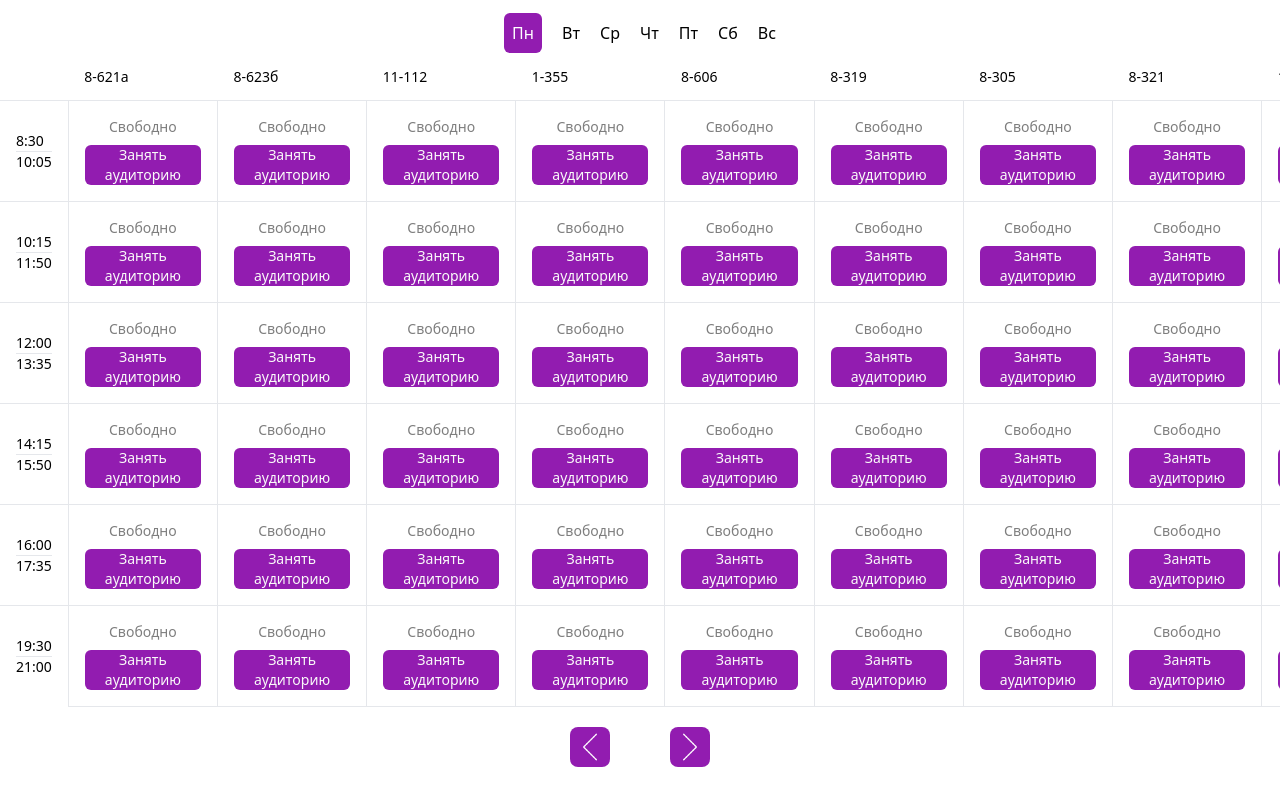
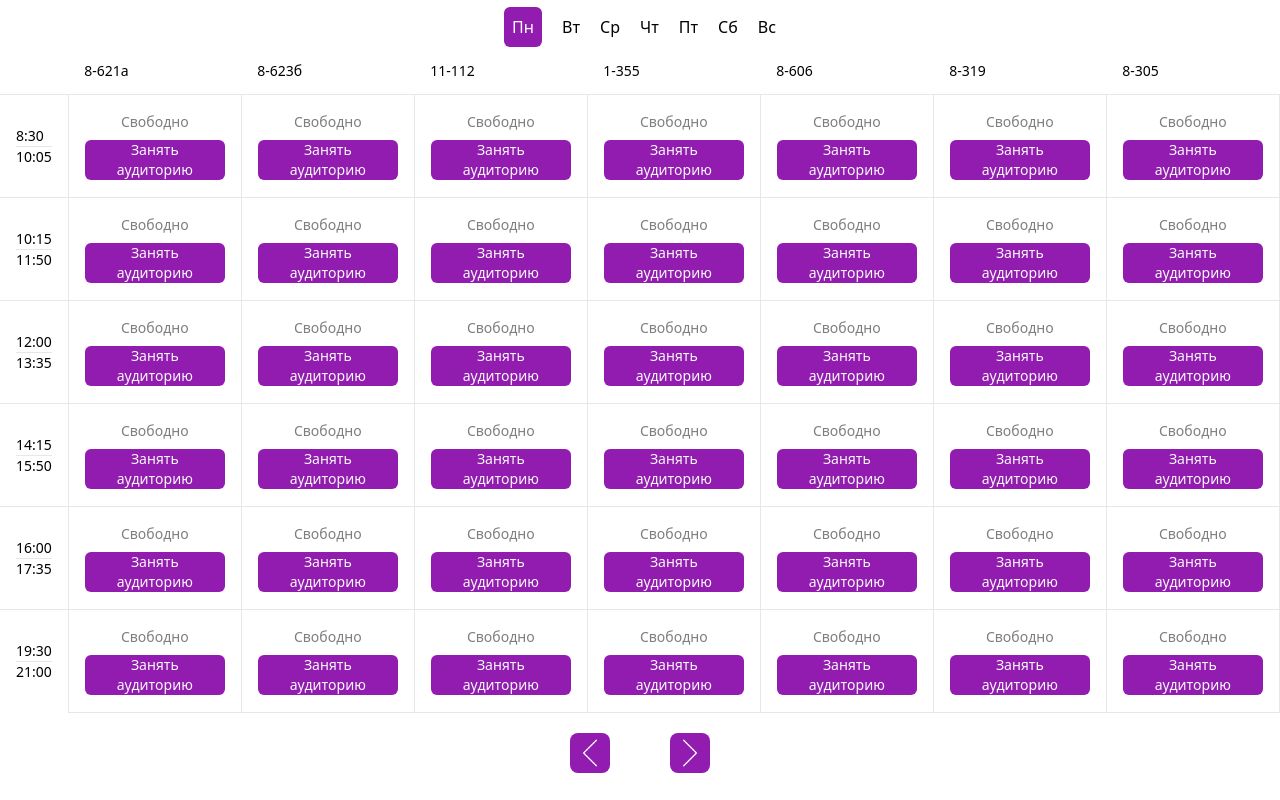
Before and after one commit to L-Arzt/ithubproject, a Next.js app: page /User/TimeTable in a window 1280 px wide. Built offline with nearby package versions, Linux system fonts and the light colour scheme; no server answers; the database is empty.

Commit message:
fixed 1.9

```diff
--- a/app/User/TimeTable/TimeTable.jsx
+++ b/app/User/TimeTable/TimeTable.jsx
@@ -98,8 +98,8 @@ export default function TimeTable({ data, weekRange }) {
         let table = [];
         for (let i = 1; i < 7; i++) {
             let tablePart = (
-                <TableRow className='customKletka'>
-                    <TableCell className="">{TimeLessonS[i]}<hr />{TimeLessonPo[i]}</TableCell>
+                <TableRow className='customKletka '>
+                    <TableCell >{TimeLessonS[i]}<hr />{TimeLessonPo[i]}</TableCell>
                     {dataset.map((aud) => {
                         const lesson = aud.rasp.find(
                             (lesson) => lesson.weekDay === day && lesson.numberLesson === i
@@ -111,14 +111,14 @@ export default function TimeTable({ data, weekRange }) {
                             return (
                                 <>
                                     {lesson.booked == '1' ? (
-                                        <TableCell className="border w-[180px] h-[90px] transform transition-transform duration-200"
+                                        <TableCell className="border  transform transition-transform duration-200 "
                                             onMouseEnter={() => setHover(prevState => ({ ...prevState, [lesson.id]: true }))}
                                             onMouseLeave={() => setHover(prevState => ({ ...prevState, [lesson.id]: false }))}
                                         >
                                             <Link href={`/admin/book/UpdatePage/${lesson.id}`}>
-                                                <div className={`relative flex flex-col items-center justify-center transition-all duration-200 `}>
+                                                <div className={`relative w-[140px] h-[70px] flex flex-col items-center justify-center transition-all duration-200 `}>
                                                     {hover[lesson.id] ? (
-                                                        <div className='absolute flex items-center justify-center gap-2   w-[250px] h-[120px] p-2 bg-gray-200 rounded-lg'>
+                                                        <div className='absolute  flex items-center justify-center gap-2   w-[250px] h-[120px] p-2 bg-gray-200 rounded-lg '>
                                                             <div className='flex flex-col'>
                                                                 <p className="font-bold">{lesson.teacher}</p>
                                                                 <p>{lesson.discipline}</p>
@@ -135,7 +135,7 @@ export default function TimeTable({ data, weekRange }) {
 
                                                         </div>
                                                     ) : (
-                                                        <div className='absolute'>
+                                                        <div className='absolute flex items-center justify-center flex-col z-[-100]'>
                                                             <p className="z-0">{lesson.teacher.slice(0, 10)}...</p>
                                                             <p className="z-0">{lesson.discipline.slice(0, 10)}...</p>
                                                             <p>{lesson.group.slice(0, 10)}...</p>
@@ -146,11 +146,11 @@ export default function TimeTable({ data, weekRange }) {
 
                                         </TableCell>
                                     ) : (
-                                        <TableCell className="border w-[180px] h-[90px] transform transition-transform duration-200"
+                                        <TableCell className="border  transform transition-transform duration-200"
                                             onMouseEnter={() => setHover(prevState => ({ ...prevState, [lesson.id]: true }))}
                                             onMouseLeave={() => setHover(prevState => ({ ...prevState, [lesson.id]: false }))}
                                         >
-                                            <div className={`relative flex flex-col items-center justify-center transition-all duration-200 `}>
+                                            <div className={`relative w-[140px] h-[70px] flex flex-col items-center justify-center transition-all duration-200 `}>
                                                 {hover[lesson.id] ? (
                                                     <div className='absolute flex items-center justify-center flex-col w-[250px] h-[120px] p-2 bg-gray-200 rounded-lg gap-2'>
                                                         <p className="font-bold">{lesson.teacher}</p>
@@ -174,7 +174,7 @@ export default function TimeTable({ data, weekRange }) {
                         } else {
                             return (
                                 <TableCell className=" border " key={aud.class}>
-                                    <div className='flex items-center justify-center flex-col gap-2 '>
+                                    <div className='flex w-[140px] h-[70px] items-center justify-center flex-col gap-2 '>
                                         <h1 className='text-[#7E7E7E]'>Свободно</h1>
                                         <Link
                                             href={`/admin/book/${i}/${day}/${aud.class}/${getDateFromDay(
--- a/app/components/ui/table.jsx
+++ b/app/components/ui/table.jsx
@@ -58,7 +58,7 @@ TableHead.displayName = "TableHead"
 const TableCell = React.forwardRef(({ className, ...props }, ref) => (
   <td
     ref={ref}
-    className={cn("p-4 align-middle [&:has([role=checkbox])]:pr-0", className)}
+    className={cn("p-4 align-middle [&:has([role=checkbox])]:pr-0 ", className)}
     {...props} />
 ))
 TableCell.displayName = "TableCell"
--- a/app/globals.css
+++ b/app/globals.css
@@ -21,5 +21,6 @@
 position: sticky;
 left: 0;
 background: white;
-z-index: 100;
+z-index: 1;
+
 }
```
